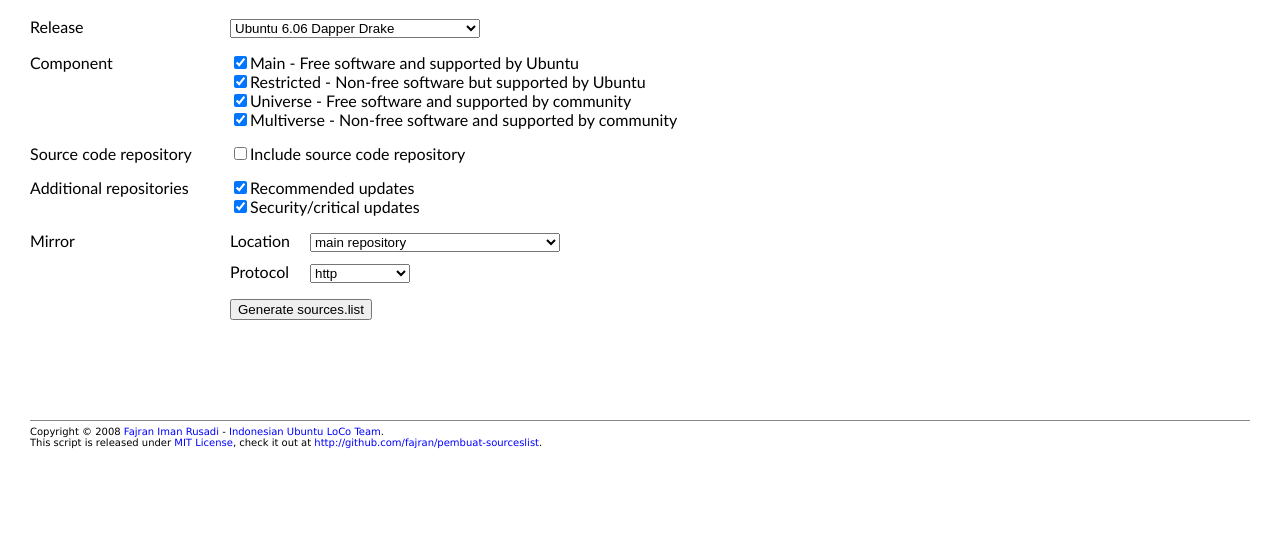
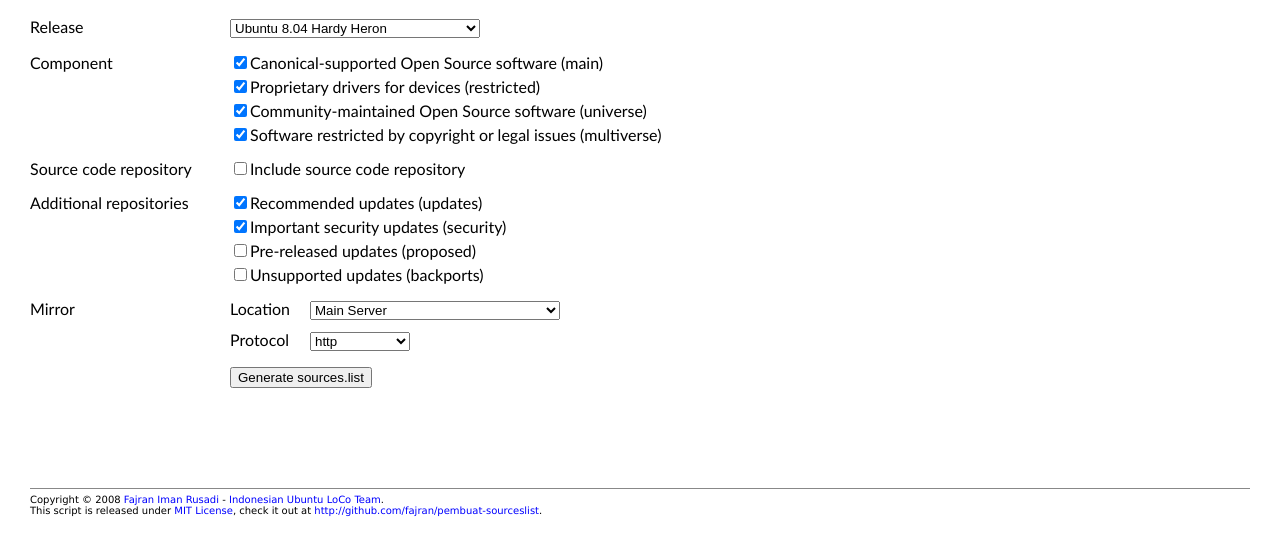
Before and after one commit to fajran/pembuat-sourceslist, a plain HTML site: page index.html in a window 1280 px wide. Shown: the part 72-628 px from the top of the page. Drawn offline with Linux system fonts and the light colour scheme.

Commit message:
- Update components definition - Add more extra sections

```diff
--- a/data/data.json
+++ b/data/data.json
@@ -40,30 +40,36 @@
     },
     "components": {
         "main": {
-            "label": "Main - Free software and supported by Ubuntu",
+            "label": "Canonical-supported Open Source software (main)",
+            "selected": 1
+        },
+        "restricted": {
+            "label": "Proprietary drivers for devices (restricted)",
             "selected": 1
         },
         "universe": {
-            "label": "Restricted - Non-free software but supported by Ubuntu",
+            "label": "Community-maintained Open Source software (universe)",
             "selected": 1
         },
         "multiverse": {
-            "label": "Universe - Free software and supported by community",
-            "selected": 1
-        },
-        "restricted": {
-            "label": "Multiverse - Non-free software and supported by community",
+            "label": "Software restricted by copyright or legal issues (multiverse)",
             "selected": 1
         }
     },
     "extra": {
         "updates": {
-            "label": "Recommended updates",
+            "label": "Recommended updates (updates)",
             "selected": 1
         },
         "security": {
-            "label": "Security/critical updates",
+            "label": "Important security updates (security)",
             "selected": 1
+        },
+        "proposed": {
+            "label": "Pre-released updates (proposed)"
+        },
+        "backports": {
+            "label": "Unsupported updates (backports)"
         }
     }
 }
--- a/mirrors.js
+++ b/mirrors.js
@@ -34,7 +34,7 @@ function loadReleases() {
 		var code = val.code;
 		var label = data.dist + ' ' + val.ver + ' ' + val.name;
 		var selected = "";
-		if (val.latest == 1) {
+		if (val.selected == 1) {
 			selected = ' selected="selected"';
 		}
 
@@ -48,7 +48,7 @@ function loadComponents() {
 		var label = data.components[code].label;
 		var selected = data.components[code].selected;
 
-		var checked;
+		var checked = '';
 		if (selected == 1) {
 			 checked = ' checked="checked"';
 		}
@@ -63,8 +63,10 @@ function loadExtra() {
 	for (var code in data.extra) {
 		var label = data.extra[code].label;
 		var selected = data.extra[code].selected;
+		console.log(label);
+		console.log(selected);
 
-		var checked;
+		var checked = '';
 		if (selected == 1) {
 			 checked = ' checked="checked"';
 		}
@@ -83,8 +85,8 @@ function loadMirrorsData(data_file) {
 
 function loadMirrors() {
 	$('#country').empty();
-	$('#country').append("<option value='+main'>main repository</option>");
-	$('#country').append("<option value='+other'>other..</option>");
+	$('#country').append("<option value='+main'>Main Server</option>");
+	$('#country').append("<option value='+other'>Other..</option>");
 
 	$('#country').append('<optgroup label="Countries"></optgroup>');
 	var cc = $('#country').find('optgroup');
--- a/style.css
+++ b/style.css
@@ -32,7 +32,7 @@ h1 {
 	margin: 0px;
 }
 #form ul li {
-	margin: 0px;
+	margin: 0 0 5px 0;
 }
 
 #mirrors > p {
```
